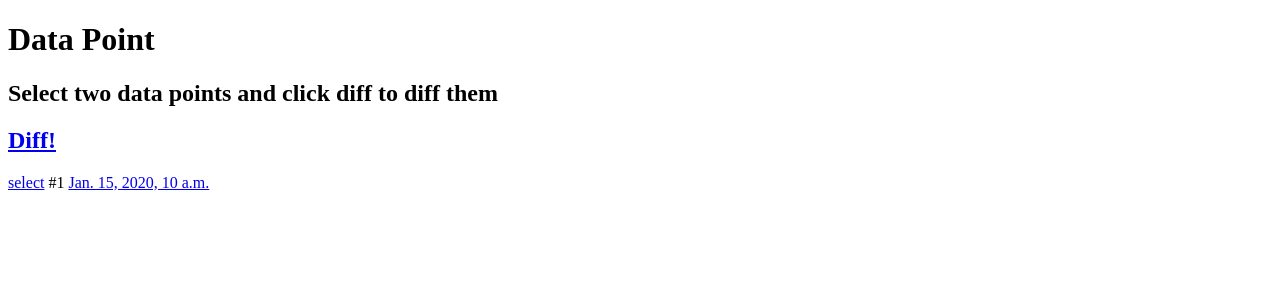
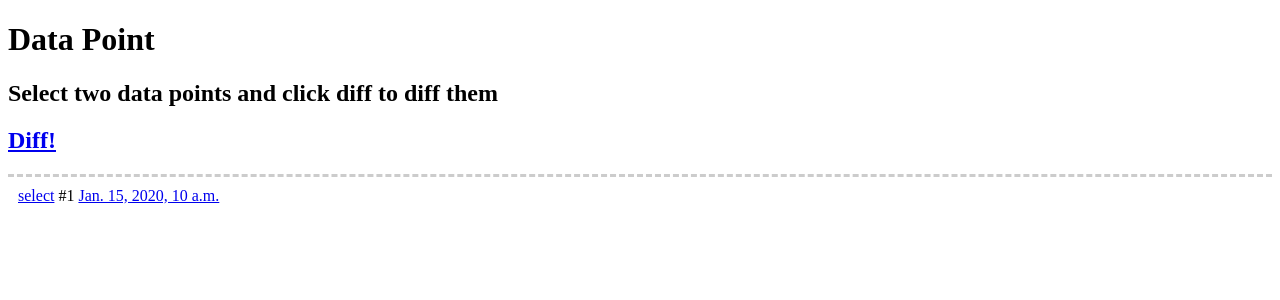
Before and after one commit to jkeesh/friends, a Django app: page /data/ in a window 1280 px wide. Shown: the top 300 px of the page. Run offline with Django 3.2, Linux system fonts and the light colour scheme; a user stored in the database is signed in; tables that the repository leaves empty hold one stand-in row (values such as "Sample post"); parts of the project's set-up code (start-up, migrations or seed data) failed here and were passed over; some libraries are stand-ins or nearby versions.

Commit message:
change a bit of the diff style

```diff
--- a/templates/data.html
+++ b/templates/data.html
@@ -90,17 +90,46 @@
 	<h2>Select two data points and click diff to diff them</h2>
 	<h2><a href="#" data-diff>Diff!</a></h2>
 
+	<style type="text/css">
+		.diff-list{
+			display: inline-block;
+			width: 300px;
+			float: left;
+		}
+
+		.diff-info{
+			width: 350px;
+			float: left;
+		}
+
+		.diff-box{
+			float: left;
+		}
+		.clear{
+			clear: both;
+		}
+		.diff-item{
+			padding: 10px;
+			margin-top: 10px;
+			border-top: 3px dashed #ccc;
+		}
+	</style>
+
 	{% load data_tags %}
 	{% for data in dp %}
-		<div>
-			<a href="#" data-id="{{data.id}}" data-select="true">select</a>
-			<span>#{{data.id}}</span>
-			<a href="/data_point/{{data.id}}">{{ data.created_at }}</a>
+		<div class="diff-item">
+			<div class="diff-info">
+				<a href="#" data-id="{{data.id}}" data-select="true">select</a>
+				<span>#{{data.id}}</span>
+				<a href="/data_point/{{data.id}}">{{ data.created_at }}</a>
+			</div>
 
 			{% if not forloop.last %}
-			<span>Diff {% previous_diff data %}</span>
+			<span>{% previous_diff data %}</span>
 			{% endif %}
-		<div>
+
+		</div>
+		<div class="clear"></div>
 	{% endfor %}
 
   </body>
```
Also changed, not shown: templates/data_diff.html (+8 -5 lines).
